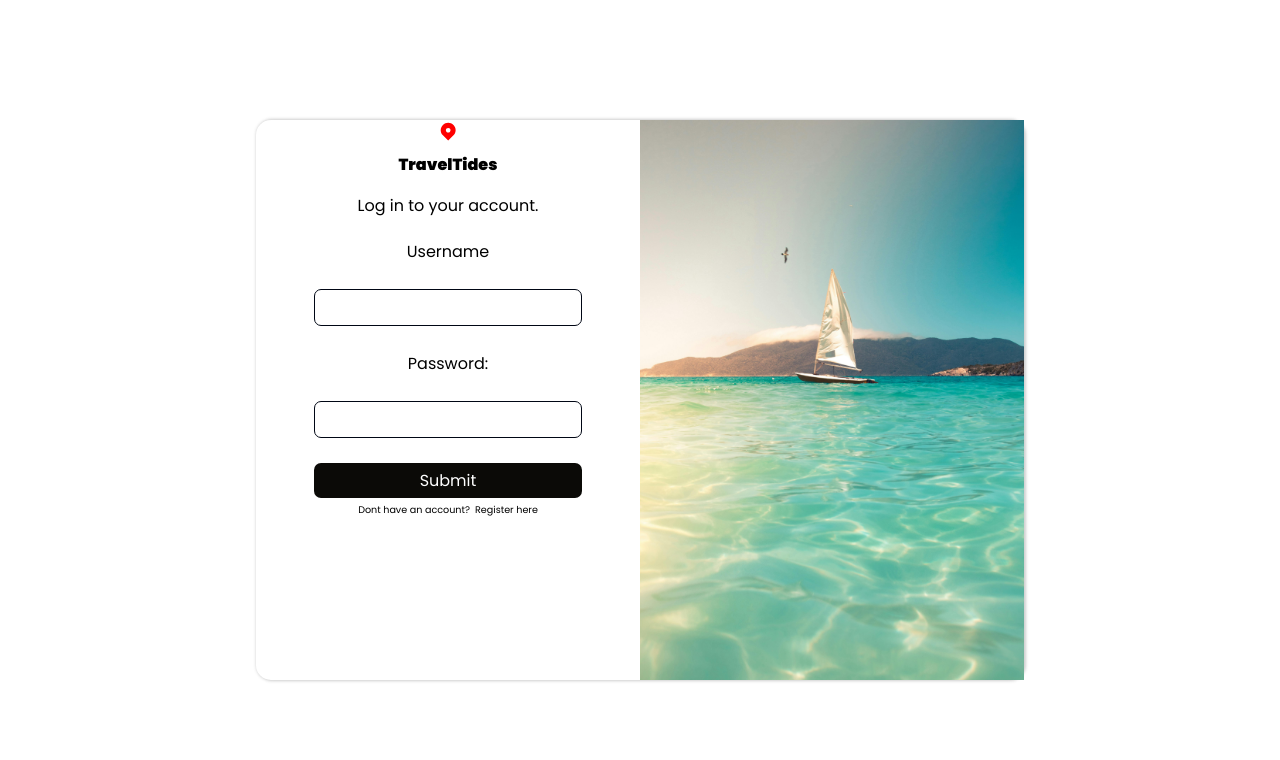
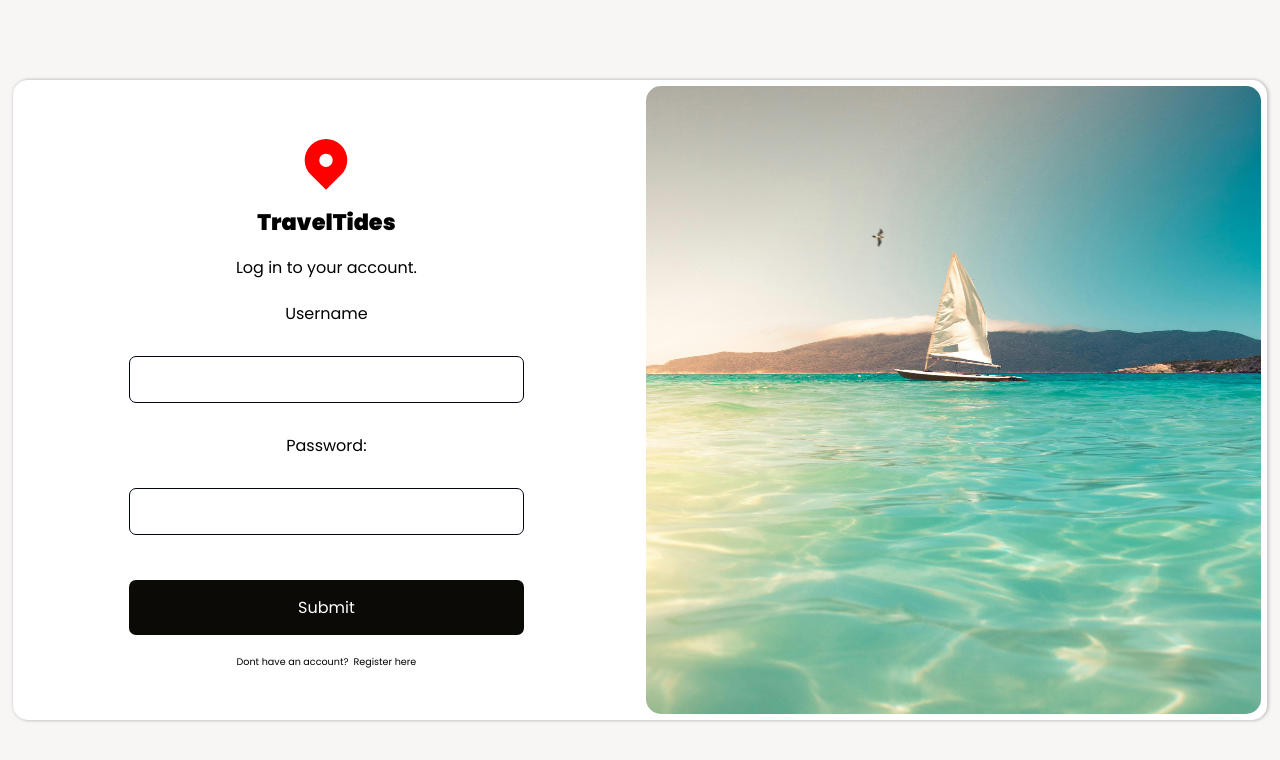
Before and after one commit to Lspacedev/weather-travel-planner-frontend, a React (Vite) app: page /login in a window 1280 px wide. Shown: the top 760 px of the page. Built offline with nearby package versions, Linux system fonts and the light colour scheme.

Commit message:
updated forms

```diff
--- a/src/App.css
+++ b/src/App.css
@@ -282,12 +282,14 @@ body,
   display: flex;
   justify-content: center;
   align-items: center;
+  background-color: rgb(248, 245, 245);
 }
 .Register {
   height: inherit;
   display: flex;
   justify-content: center;
   align-items: center;
+  background-color: rgb(248, 245, 245);
 }
 .Login .logo {
   font-weight: 500;
@@ -299,10 +301,11 @@ body,
 
 .Login .logo .icon {
   color: red;
-  font-size: 1.4rem;
+  font-size: 4rem;
 }
 .Login .logo div {
   font-weight: 900;
+  font-size: 1.4rem;
 }
 .Register .logo {
   font-weight: 500;
@@ -313,22 +316,22 @@ body,
 }
 .Register .logo .icon {
   color: red;
-  font-size: 1.4rem;
+  font-size: 4.5rem;
 }
 
 .Register .logo div {
   font-weight: 900;
+  font-size: 1.4rem;
 }
 .page-container {
-  height: 70%;
-  width: 60%;
+  height: 95%;
+  width: 95%;
   display: flex;
   align-items: center;
-  border-radius: 25px;
   box-shadow: 1px 0px 3px 1px rgba(71, 71, 71, 0.267);
+  background-color: white;
+  backdrop-filter: saturate(180%) blur(10px);
   border-radius: 15px;
-  background: rgba(255, 255, 255, 0.25);
-  backdrop-filter: saturate(180%) blur(10px);
 }
 
 .page-container .form-section {
@@ -346,21 +349,20 @@ body,
   padding: 5px;
 }
 .Register .page-container {
-  height: 75%;
 }
 .form-div input {
-  width: 100%;
+  width: 90%;
   box-sizing: border-box;
   -moz-box-sizing: border-box;
-  margin: 15px;
-  padding: 15px 15px;
+  margin: 5px;
+  padding: 10px 0px;
   border: 1px solid #000614;
   border-radius: 7px;
   font-size: 1rem;
   outline: none;
 }
 .form-div .submit {
-  width: 100%;
+  width: 90%;
   box-sizing: border-box;
   -moz-box-sizing: border-box;
   margin: 15px;
@@ -406,10 +408,10 @@ body,
   padding: 0px;
 }
 .Login input:focus {
-  border: 1px solid #f0ec57;
+  border: 1px solid red;
 }
 .Register input:focus {
-  border: 1px solid #f0ec57;
+  border: 1px solid red;
 }
 .dont-have {
   display: flex;
@@ -432,8 +434,9 @@ body,
   font-size: 14rem;
 }
 .image-section img {
-  width: 100%;
-  height: 100%;
+  width: 98%;
+  height: 98%;
+  border-radius: 15px;
 }
 .button {
   cursor: pointer;
@@ -580,8 +583,11 @@ body,
 
 @media (max-width: 1440px) {
   .page-container {
+    height: 80%;
+    width: 98%;
     scrollbar-width: none;
   }
+  /* }
 
   .page-container .form-section {
     height: 100%;
@@ -608,5 +614,5 @@ body,
   .form-div .submit {
     margin: 0px;
     padding: 5px;
-  }
+  } */
 }
```
